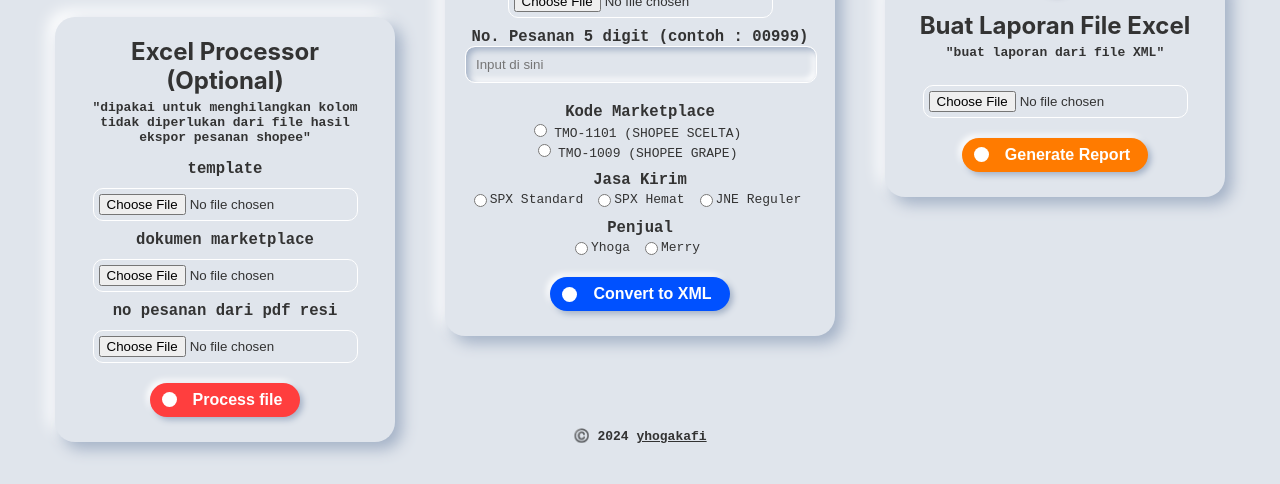
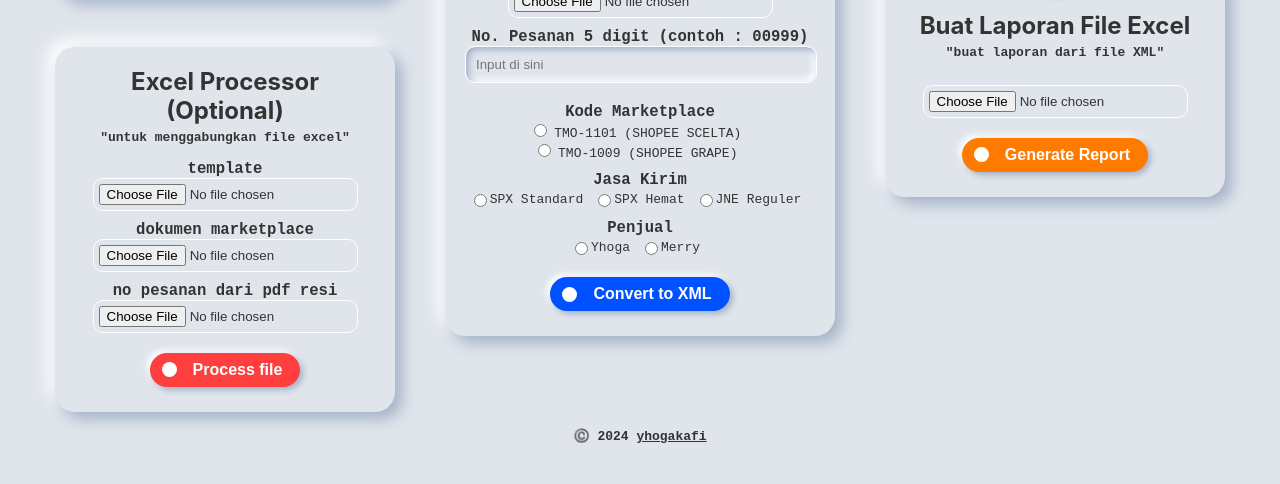
Before and after one commit to yhogakafi/yhogakafi.github.io, a plain HTML site: page apps/import_order/import_order.html in a window 1280 px wide. Shown: the part 316-800 px from the top of the page. Drawn offline with nearby package versions, Linux system fonts and the light colour scheme.

Commit message:
update excel tool layout

```diff
--- a/apps/import_order/dark-mode.css
+++ b/apps/import_order/dark-mode.css
@@ -192,6 +192,13 @@ label {
 
 .file-input {
   margin: 10px;
+  padding: 5px;
+  border: solid 1px rgb(255, 255, 255);
+  border-radius: 10px;
+}
+
+.excel-tool .file-input {
+  margin: 0 10px 10px;
   padding: 5px;
   border: solid 1px rgb(255, 255, 255);
   border-radius: 10px;
--- a/apps/import_order/import_order.html
+++ b/apps/import_order/import_order.html
@@ -29,7 +29,7 @@
         </div>
         <div class="excel-tool">
             <h2>Excel Processor (Optional)</h2>
-            <h3>"dipakai untuk menghilangkan kolom tidak diperlukan dari file hasil ekspor pesanan shopee"</h3>
+            <h3>"untuk menggabungkan file excel"</h3>
             <label for="file1">template</label>
             <input type="file" id="file1" accept=".xlsx" class="file-input"/>
             <label for="file2">dokumen marketplace</label>
--- a/apps/import_order/light-mode.css
+++ b/apps/import_order/light-mode.css
@@ -195,6 +195,13 @@ label {
 
 .file-input {
   margin: 10px;
+  padding: 5px;
+  border: solid 1px rgb(255, 255, 255);
+  border-radius: 10px;
+}
+
+.excel-tool .file-input {
+  margin: 0 10px 10px;
   padding: 5px;
   border: solid 1px rgb(255, 255, 255);
   border-radius: 10px;
```
